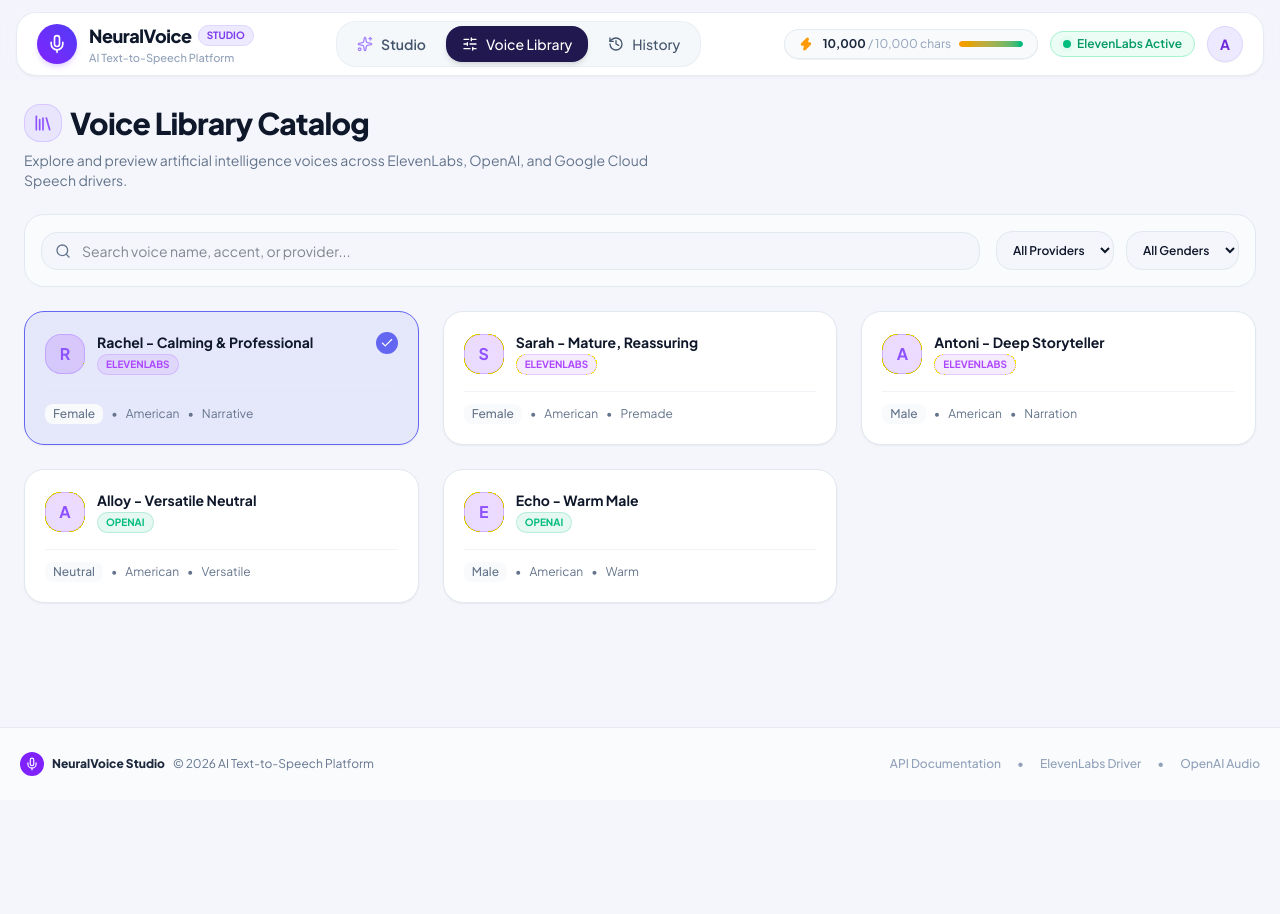
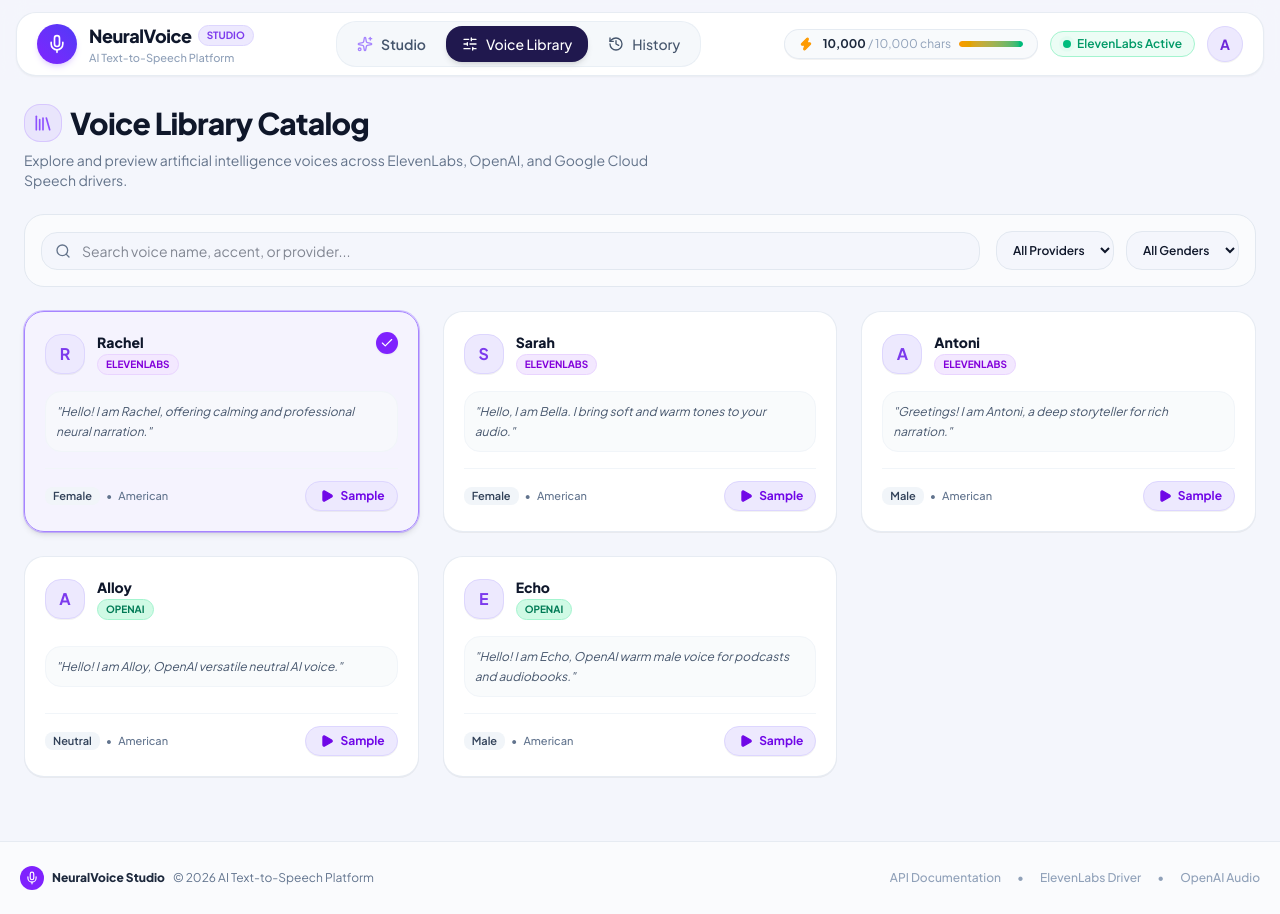
Before and after one commit to ayanmanna123/Text-to-Speech-frontend, a React (Vite) app: page / in a window 1280 px wide. Both pictures are taken after a click on the button "Voice Library". Before the commit the page ends 800 px from the top, so only its background shows below. Built offline with nearby package versions, Linux system fonts and the light colour scheme; no server answers.

Commit message:
feat: add voice selection component with filtering, search, and preview capabilities

```diff
--- a/src/api/client.js
+++ b/src/api/client.js
@@ -12,7 +12,7 @@ export const apiClient = async (endpoint, options = {}) => {
   };
 
   if (body) {
-    config.body = JSON.stringify(body);
+    config.body = typeof body === 'string' ? body : JSON.stringify(body);
   } else {
     delete config.body;
   }
--- a/src/api/voiceApi.js
+++ b/src/api/voiceApi.js
@@ -5,4 +5,10 @@ export const voiceApi = {
     const query = new URLSearchParams(params).toString();
     return await apiClient(`/voices${query ? `?${query}` : ''}`);
   },
+  getVoicePreview: async (data) => {
+    return await apiClient('/voices/preview', {
+      method: 'POST',
+      body: data,
+    });
+  },
 };
--- a/src/components/tts/VoiceSelector.jsx
+++ b/src/components/tts/VoiceSelector.jsx
@@ -1,5 +1,6 @@
-import React, { useState, useRef } from 'react';
+import React, { useState } from 'react';
 import { useTtsContext } from '../../context/TtsContext';
+import { playVoicePreview, stopVoicePreview } from '../../utils/voiceSamples';
 import { ChevronDown, Play, Pause, Search, Check, Mic, SlidersHorizontal } from 'lucide-react';
 
 export const VoiceSelector = () => {
@@ -11,27 +12,23 @@ export const VoiceSelector = () => {
   const [selectedGender, setSelectedGender] = useState('all');
 
   const [playingPreviewId, setPlayingPreviewId] = useState(null);
-  const audioRef = useRef(null);
 
   const togglePreview = (e, voice) => {
     e.stopPropagation();
-    if (!voice.previewUrl) return;
 
     if (playingPreviewId === voice.id) {
-      if (audioRef.current) {
-        audioRef.current.pause();
+      stopVoicePreview();
       setPlayingPreviewId(null);
-      }
     } else {
-      if (audioRef.current) {
-        audioRef.current.pause();
-      }
-      audioRef.current = new Audio(voice.previewUrl);
-      audioRef.current.play();
       setPlayingPreviewId(voice.id);
-      audioRef.current.onended = () => setPlayingPreviewId(null);
+      playVoicePreview(voice, {
+        onEnd: () => setPlayingPreviewId(null),
+        onError: () => setPlayingPreviewId(null),
+      }).catch(() => setPlayingPreviewId(null));
     }
   };
+
+
 
   const LANGUAGES = [
     { label: 'All Languages', value: 'all' },
@@ -208,18 +205,17 @@ export const VoiceSelector = () => {
                     </div>
 
                     <div className="flex items-center gap-2">
-                      {voice.previewUrl && (
                       <button
                         type="button"
                         onClick={(e) => togglePreview(e, voice)}
-                          className="w-7 h-7 rounded-full bg-violet-100 hover:bg-violet-200 text-violet-700 flex items-center justify-center transition-all"
-                          title="Preview voice sample"
+                        className="w-7 h-7 rounded-full bg-violet-100 hover:bg-violet-200 text-violet-700 flex items-center justify-center transition-all cursor-pointer"
+                        title={`Preview sample for ${voice.name}`}
                       >
-                          {isPreviewPlaying ? <Pause className="w-3.5 h-3.5" /> : <Play className="w-3.5 h-3.5 ml-0.5" />}
+                        {isPreviewPlaying ? <Pause className="w-3.5 h-3.5" /> : <Play className="w-3.5 h-3.5 ml-0.5 fill-current" />}
                       </button>
-                      )}
                       {isSelected && <Check className="w-4 h-4 text-violet-600" />}
                     </div>
+
                   </div>
                 );
               })
--- a/src/components/voices/VoiceCard.jsx
+++ b/src/components/voices/VoiceCard.jsx
@@ -1,63 +1,87 @@
-import React, { useState, useRef } from 'react';
+import React, { useState, useRef, useEffect } from 'react';
 import { useTtsContext } from '../../context/TtsContext';
-import { Play, Pause, Mic, Check } from 'lucide-react';
+import { getVoiceSampleText, playVoicePreview, stopVoicePreview } from '../../utils/voiceSamples';
+import { Play, Pause, Check, Volume2, Loader2 } from 'lucide-react';
+
 
 export const VoiceCard = ({ voice, onSelect }) => {
   const { selectedVoice } = useTtsContext();
   const [isPlaying, setIsPlaying] = useState(false);
+  const [isLoading, setIsLoading] = useState(false);
   const audioRef = useRef(null);
 
   const isSelected = selectedVoice?.id === voice.id;
+  const sampleText = getVoiceSampleText(voice);
+
+
+  useEffect(() => {
+    return () => {
+      stopVoicePreview();
+    };
+  }, []);
 
   const togglePreview = (e) => {
     e.stopPropagation();
-    if (!voice.previewUrl) return;
 
     if (isPlaying) {
-      if (audioRef.current) {
-        audioRef.current.pause();
+      stopVoicePreview();
       setIsPlaying(false);
-      }
+      setIsLoading(false);
     } else {
-      if (audioRef.current) {
-        audioRef.current.pause();
-      }
-      audioRef.current = new Audio(voice.previewUrl);
-      audioRef.current.play();
+      setIsLoading(true);
+      playVoicePreview(voice, {
+        onStart: () => {
+          setIsLoading(true);
+        },
+        onEnd: () => {
+          setIsLoading(false);
+          setIsPlaying(false);
+        },
+        onError: () => {
+          setIsLoading(false);
+          setIsPlaying(false);
+        },
+      }).then(() => {
+        setIsLoading(false);
         setIsPlaying(true);
-      audioRef.current.onended = () => setIsPlaying(false);
+      }).catch(() => {
+        setIsLoading(false);
+        setIsPlaying(false);
+      });
     }
   };
+
 
   const getProviderBadge = (provider) => {
     switch (provider?.toLowerCase()) {
       case 'elevenlabs':
-        return <span className="text-[10px] uppercase font-bold px-2 py-0.5 rounded-full bg-purple-500/10 text-purple-500 border border-purple-500/20">ElevenLabs</span>;
+        return <span className="text-[10px] uppercase font-bold px-2 py-0.5 rounded-full bg-purple-100 text-purple-700 border border-purple-200">ElevenLabs</span>;
       case 'openai':
-        return <span className="text-[10px] uppercase font-bold px-2 py-0.5 rounded-full bg-emerald-500/10 text-emerald-500 border border-emerald-500/20">OpenAI</span>;
+        return <span className="text-[10px] uppercase font-bold px-2 py-0.5 rounded-full bg-emerald-100 text-emerald-700 border border-emerald-200">OpenAI</span>;
       case 'google':
-        return <span className="text-[10px] uppercase font-bold px-2 py-0.5 rounded-full bg-blue-500/10 text-blue-500 border border-blue-500/20">Google</span>;
+        return <span className="text-[10px] uppercase font-bold px-2 py-0.5 rounded-full bg-blue-100 text-blue-700 border border-blue-200">Google</span>;
       default:
-        return <span className="text-[10px] uppercase font-bold px-2 py-0.5 rounded-full bg-muted text-muted-foreground">Neural</span>;
+        return <span className="text-[10px] uppercase font-bold px-2 py-0.5 rounded-full bg-slate-100 text-slate-600">Neural</span>;
     }
   };
 
   return (
     <div
       onClick={() => onSelect(voice)}
-      className={`p-5 rounded-2xl border transition-all duration-200 flex flex-col justify-between gap-4 cursor-pointer shadow-xs ${
+      className={`p-5 rounded-2xl border transition-all duration-200 flex flex-col justify-between gap-4 cursor-pointer shadow-2xs group ${
         isSelected
-          ? 'bg-primary/10 border-primary shadow-md'
-          : 'bg-card hover:bg-muted/40 border-border hover:border-border/80 hover:shadow-md'
+          ? 'bg-violet-50/80 border-violet-400 shadow-md ring-1 ring-violet-400/50'
+          : 'bg-white hover:bg-slate-50/80 border-slate-200/80 hover:border-violet-300 hover:shadow-md'
       }`}
     >
+      {/* Header Info Row */}
       <div className="flex items-start justify-between gap-3">
         <div className="flex items-center gap-3">
-          <div className="w-10 h-10 rounded-xl bg-gradient-to-tr from-violet-500/20 to-purple-500/20 border border-violet-500/30 text-violet-500 flex items-center justify-center font-bold text-base">
+          <div className="w-10 h-10 rounded-xl bg-[#ede9fe] text-[#7c3aed] border border-[#ddd6fe] flex items-center justify-center font-bold text-base shrink-0 shadow-2xs">
             {voice.name.charAt(0)}
           </div>
           <div>
-            <h4 className="font-bold text-sm text-foreground">{voice.name}</h4>
+            <h4 className="font-extrabold text-sm text-slate-900">{voice.name.split('-')[0].trim()}</h4>
             <div className="flex items-center gap-2 mt-0.5">
               {getProviderBadge(voice.provider)}
             </div>
@@ -65,31 +89,45 @@ export const VoiceCard = ({ voice, onSelect }) => {
         </div>
 
         {isSelected && (
-          <span className="p-1 rounded-full bg-primary text-primary-foreground">
+          <span className="p-1 rounded-full bg-violet-600 text-white shadow-xs">
             <Check className="w-3.5 h-3.5" />
           </span>
         )}
       </div>
 
-      <div className="flex items-center justify-between text-xs text-muted-foreground pt-3 border-t border-border/50">
-        <div className="flex items-center gap-2 capitalize">
-          <span className="px-2 py-0.5 rounded-md bg-muted font-medium">{voice.gender}</span>
+      {/* Voice Sample Quote Preview */}
+      <div className="bg-slate-50/80 rounded-xl p-2.5 border border-slate-100 text-xs text-slate-600 italic line-clamp-2 leading-relaxed">
+        "{sampleText}"
+      </div>
+
+      {/* Footer Traits & Play Sample Button */}
+      <div className="flex items-center justify-between text-xs text-slate-500 pt-3 border-t border-slate-100">
+        <div className="flex items-center gap-1.5 capitalize text-[11px] font-medium text-slate-500">
+          <span className="px-2 py-0.5 rounded-md bg-slate-100 font-semibold text-slate-700">{voice.gender}</span>
           <span>&bull;</span>
           <span>{voice.accent}</span>
-          <span>&bull;</span>
-          <span>{voice.category || 'Neural'}</span>
         </div>
 
-        {voice.previewUrl && (
+        {/* Dedicated Play Preview Button */}
         <button
           type="button"
           onClick={togglePreview}
-            className="w-8 h-8 rounded-full bg-primary/10 hover:bg-primary/20 text-primary flex items-center justify-center transition-all cursor-pointer"
-            title="Preview Audio Sample"
+          className={`px-3 py-1.5 rounded-xl font-bold text-xs flex items-center gap-1.5 transition-all cursor-pointer shadow-2xs ${
+            isPlaying
+              ? 'bg-violet-600 text-white shadow-md shadow-violet-500/25 ring-2 ring-violet-400/50'
+              : 'bg-violet-100 hover:bg-violet-200 text-violet-700 border border-violet-200'
+          }`}
+          title={`Play sample preview for ${voice.name}`}
         >
-            {isPlaying ? <Pause className="w-3.5 h-3.5" /> : <Play className="w-3.5 h-3.5 ml-0.5" />}
+          {isLoading ? (
+            <Loader2 className="w-3.5 h-3.5 animate-spin" />
+          ) : isPlaying ? (
+            <Pause className="w-3.5 h-3.5" />
+          ) : (
+            <Play className="w-3.5 h-3.5 ml-0.5 fill-current" />
+          )}
+          <span>{isPlaying ? 'Pause' : 'Sample'}</span>
         </button>
-        )}
       </div>
     </div>
   );
--- /dev/null
+++ b/src/utils/voiceSamples.js
@@ -0,0 +1,279 @@
+import { voiceApi } from '../api/voiceApi';
+import { ttsApi } from '../api/ttsApi';
+
+/**
+ * Helper utility to provide distinct example text quotes and bulletproof audio previews for all voices
+ */
+
+
+const VOICE_SAMPLE_MAP = {
+  // ElevenLabs Voices
+  '21m00Tcm4TlvDq8ikWAM': {
+    text: 'Hello! I am Rachel, offering calming and professional neural narration.',
+    lang: 'en',
+  },
+  'AZnzlk1XvdvUeBnXmlld': {
+    text: "Hey there! I am Domi, perfect for energetic and conversational audio.",
+    lang: 'en',
+  },
+  'EXAVITQu4vr4xnSDxMaL': {
+    text: 'Hello, I am Bella. I bring soft and warm tones to your audio.',
+    lang: 'en',
+  },
+  'ErXwobaYiN019PkySvjV': {
+    text: 'Greetings! I am Antoni, a deep storyteller for rich narration.',
+    lang: 'en',
+  },
+  'MF3mGyEYCl7XYWbV9V6O': {
+    text: 'Hi! I am Elli, crafted for emotional and expressive speech.',
+    lang: 'en',
+  },
+
+  // OpenAI Voices
+  'alloy': {
+    text: 'Hello! I am Alloy, OpenAI versatile neutral AI voice.',
+    lang: 'en',
+  },
+  'echo': {
+    text: 'Hello! I am Echo, OpenAI warm male voice for podcasts and audiobooks.',
+    lang: 'en',
+  },
+  'fable': {
+    text: 'Greetings! I am Fable, an expressive British accent AI voice.',
+    lang: 'en',
+  },
+  'onyx': {
+    text: 'Hello, I am Onyx, OpenAI deep male voice with authoritative tone.',
+    lang: 'en',
+  },
+  'nova': {
+    text: 'Hi! I am Nova, an energetic and clear female voice.',
+    lang: 'en',
+  },
+  'shimmer': {
+    text: 'Hello! I am Shimmer, clear and bright female audio synthesis.',
+    lang: 'en',
+  },
+
+  // Google English Voices
+  'en-US-Neural2-F': {
+    text: 'Hello, I am Google Neural American Female voice.',
+    lang: 'en',
+  },
+  'en-US-Neural2-D': {
+    text: 'Hello, I am Google Neural American Male voice.',
+    lang: 'en',
+  },
+  'en-IN-Wavenet-A': {
+    text: 'Namaste! I am the Wavenet Indian English female voice.',
+    lang: 'en',
+  },
+  'en-IN-Wavenet-B': {
+    text: 'Namaste! I am the Wavenet Indian English male voice.',
+    lang: 'en',
+  },
+  'en-GB-Neural2-A': {
+    text: 'Hello! I am the Neural British Female voice.',
+    lang: 'en',
+  },
+
+  // Google Indian Languages Voices
+  'hi-IN-Wavenet-A': {
+    text: 'नमस्ते! मैं गूगल हिंदी वॉइस हूँ।',
+    lang: 'hi',
+  },
+  'hi-IN-Wavenet-B': {
+    text: 'नमस्ते! मैं गूगल हिंदी मेल वॉइस हूँ।',
+    lang: 'hi',
+  },
+  'hi-IN-Neural2-C': {
+    text: 'नमस्ते! मैं गूगल हिंदी न्यूरल वॉइस हूँ।',
+    lang: 'hi',
+  },
+  'gu-IN-Standard-A': {
+    text: 'નમસ્તે! હું ગુજરાતી ફિમેલ વોઇસ છું.',
+    lang: 'gu',
+  },
+  'gu-IN-Standard-B': {
+    text: 'નમસ્તે! હું ગુજરાતી મેલ વોઇસ છું.',
+    lang: 'gu',
+  },
+  'mr-IN-Standard-A': {
+    text: 'नमस्कार! मी मराठी फिमेल व्हॉइस आहे.',
+    lang: 'mr',
+  },
+  'mr-IN-Standard-B': {
+    text: 'नमस्कार! मी मराठी मेल व्हॉइस आहे.',
+    lang: 'mr',
+  },
+
+  // Google International Voices
+  'es-ES-Neural2-A': {
+    text: '¡Hola! Soy la voz neuronal femenina en español.',
+    lang: 'es',
+  },
+  'es-ES-Neural2-B': {
+    text: '¡Hola! Soy la voz neuronal masculina en español.',
+    lang: 'es',
+  },
+  'fr-FR-Neural2-A': {
+    text: 'Bonjour! Je suis la voix neuronale en français.',
+    lang: 'fr',
+  },
+  'fr-FR-Neural2-B': {
+    text: 'Bonjour! Je suis la voix masculine en français.',
+    lang: 'fr',
+  },
+  'de-DE-Neural2-A': {
+    text: 'Hallo! Ich bin die neuronale deutsche Stimme.',
+    lang: 'de',
+  },
+  'de-DE-Neural2-B': {
+    text: 'Hallo! Ich bin die deutsche männliche Stimme.',
+    lang: 'de',
+  },
+};
+
+/**
+ * Get distinct example text quote for a voice
+ */
+export function getVoiceSampleText(voice) {
+  if (!voice) return 'Hello, welcome to NeuralVoice Studio!';
+  if (VOICE_SAMPLE_MAP[voice.id]) {
+    return VOICE_SAMPLE_MAP[voice.id].text;
+  }
+  return `Hello, I am ${voice.name || 'Neural Voice'}. Convert your scripts into natural speech.`;
+}
+
+let activeAudioElement = null;
+let activeSpeechUtterance = null;
+
+export function stopVoicePreview() {
+  if (activeAudioElement) {
+    try {
+      activeAudioElement.pause();
+      activeAudioElement.currentTime = 0;
+    } catch (e) {
+      console.warn('Audio pause warning:', e);
+    }
+    activeAudioElement = null;
+  }
+  if (typeof window !== 'undefined' && window.speechSynthesis) {
+    try {
+      window.speechSynthesis.cancel();
+    } catch (e) {
+      console.warn('SpeechSynthesis cancel warning:', e);
+    }
+  }
+  activeSpeechUtterance = null;
+}
+
+/**
+ * Bulletproof voice preview playback function:
+ * 1. Queries backend table cache / preview endpoint (/voices/preview) backed by `tts_voice_previews` table
+ * 2. Tries valid external MP3 audio link if available
+ * 3. Fallbacks to browser SpeechSynthesis API
+ */
+export async function playVoicePreview(voice, { onStart, onEnd, onError } = {}) {
+  stopVoicePreview();
+
+  const sampleText = getVoiceSampleText(voice);
+  if (onStart) onStart();
+
+  // Strategy 1: Check DB table `tts_voice_previews` via backend preview endpoint
+  try {
+    const res = await voiceApi.getVoicePreview({
+      voiceId: voice.id,
+      voiceName: voice.name,
+      provider: voice.provider || 'google',
+      sampleText,
+    });
+
+    if (res && res.success && res.data && res.data.audioUrl) {
+      const audio = new Audio(res.data.audioUrl);
+      activeAudioElement = audio;
+
+      audio.onended = () => {
+        activeAudioElement = null;
+        if (onEnd) onEnd();
+      };
+
+      audio.onerror = () => {
+        activeAudioElement = null;
+        playWebSpeechNative(voice, sampleText, onEnd, onError);
+      };
+
+      await audio.play();
+      return;
+    }
+  } catch (err) {
+    console.warn('Voice preview table endpoint lookup notice, checking external/speech fallback:', err);
+  }
+
+  // Strategy 2: Valid external preview MP3 URL
+  if (voice.previewUrl && voice.previewUrl.startsWith('http') && !voice.previewUrl.includes('manifest') && !voice.previewUrl.includes('translate_tts')) {
+    try {
+      const audio = new Audio(voice.previewUrl);
+      activeAudioElement = audio;
+
+      audio.onended = () => {
+        activeAudioElement = null;
+        if (onEnd) onEnd();
+      };
+
+      audio.onerror = () => {
+        activeAudioElement = null;
+        playWebSpeechNative(voice, sampleText, onEnd, onError);
+      };
+
+      await audio.play();
+      return;
+    } catch (err) {
+      console.warn('External preview playback notice, trying speech fallback:', err);
+    }
+  }
+
+  // Strategy 3: Browser Native Web Speech Synthesis (100% reliable fallback)
+  playWebSpeechNative(voice, sampleText, onEnd, onError);
+}
+
+
+function playWebSpeechNative(voice, sampleText, onEnd, onError) {
+  if (typeof window === 'undefined' || !window.speechSynthesis) {
+    if (onEnd) onEnd();
+    return;
+  }
+
+  try {
+    window.speechSynthesis.cancel();
+    const utterance = new SpeechSynthesisUtterance(sampleText);
+    activeSpeechUtterance = utterance;
+
+    const availableVoices = window.speechSynthesis.getVoices();
+    if (availableVoices && availableVoices.length > 0) {
+      const langPrefix = voice.languageCode ? voice.languageCode.split('-')[0] : 'en';
+      const matched = availableVoices.find(v => v.lang.toLowerCase().startsWith(langPrefix.toLowerCase())) || availableVoices[0];
+      if (matched) utterance.voice = matched;
+    }
+
+    if (voice.gender === 'female') utterance.pitch = 1.25;
+    else if (voice.gender === 'male') utterance.pitch = 0.85;
+    else utterance.pitch = 1.0;
+
+    utterance.onend = () => {
+      activeSpeechUtterance = null;
+      if (onEnd) onEnd();
+    };
+
+    utterance.onerror = (e) => {
+      console.warn('Web Speech preview completed:', e);
+      activeSpeechUtterance = null;
+      if (onEnd) onEnd();
+    };
+
+    window.speechSynthesis.speak(utterance);
+  } catch (err) {
+    console.warn('Web Speech error:', err);
+    if (onEnd) onEnd();
+  }
+}
```
Lines whose indentation alone changed are shown as unchanged.
